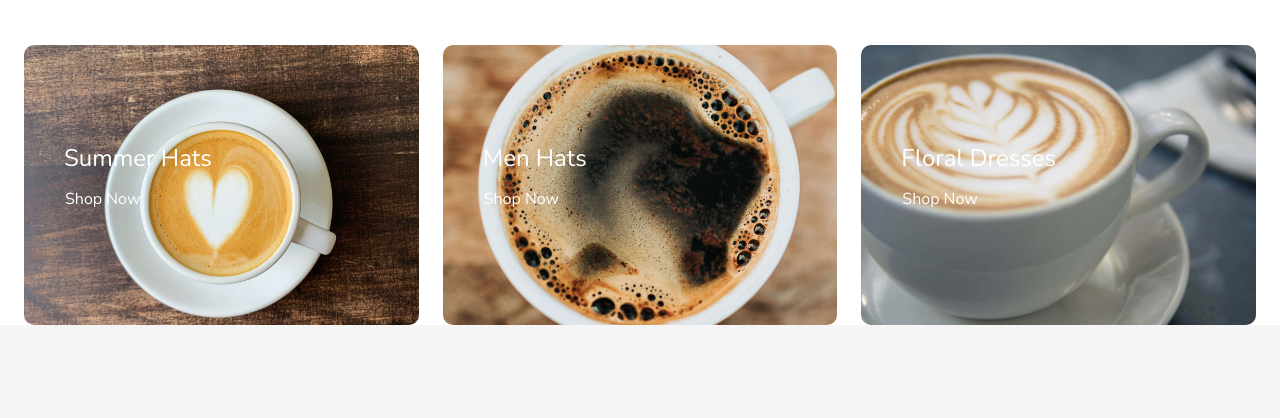
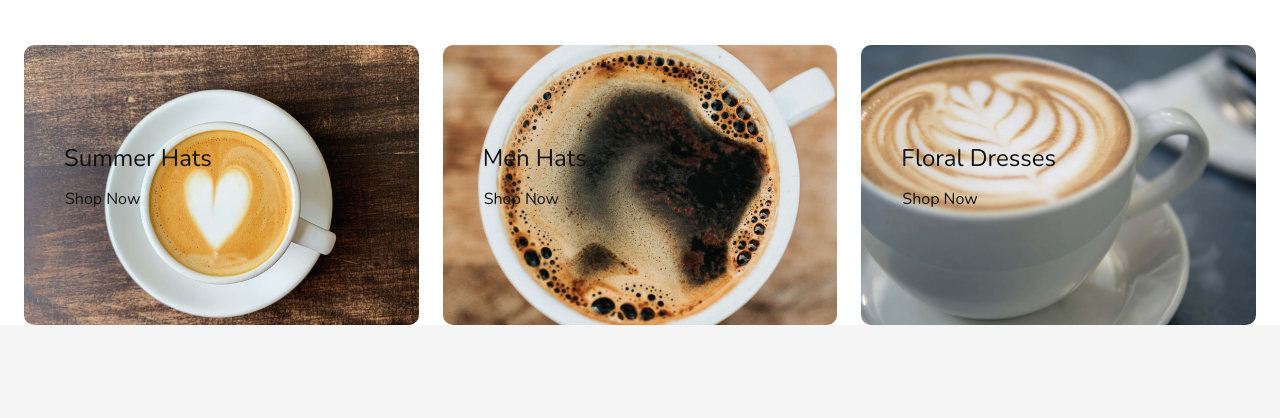
Before and after one commit to sachinpatil02/PWA, a plain HTML site: page default.html in a window 1280 px wide. Shown: the part 79-497 px from the top of the page. Drawn offline with nearby package versions, Linux system fonts and the light colour scheme; files whose address does not match are found by name.

Commit message:
Update style.css

```diff
--- a/css/style.css
+++ b/css/style.css
@@ -44,9 +44,6 @@ h1 {
 .card {
   border-radius: 10px;
   overflow: hidden;
-}
-.card-body {
-    color: #fff;
 }
 .card--avatar {
   width: 100%;
```
